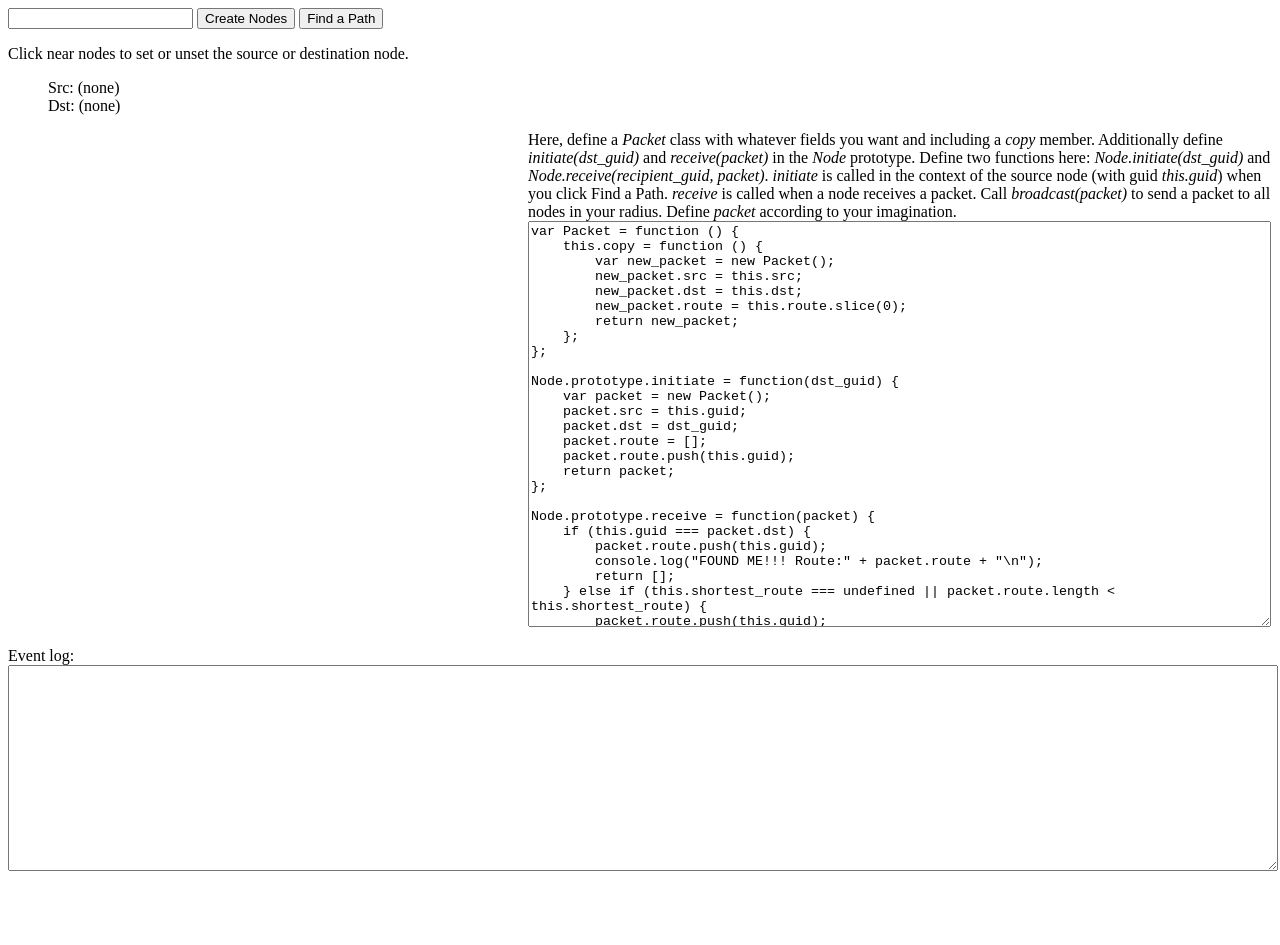
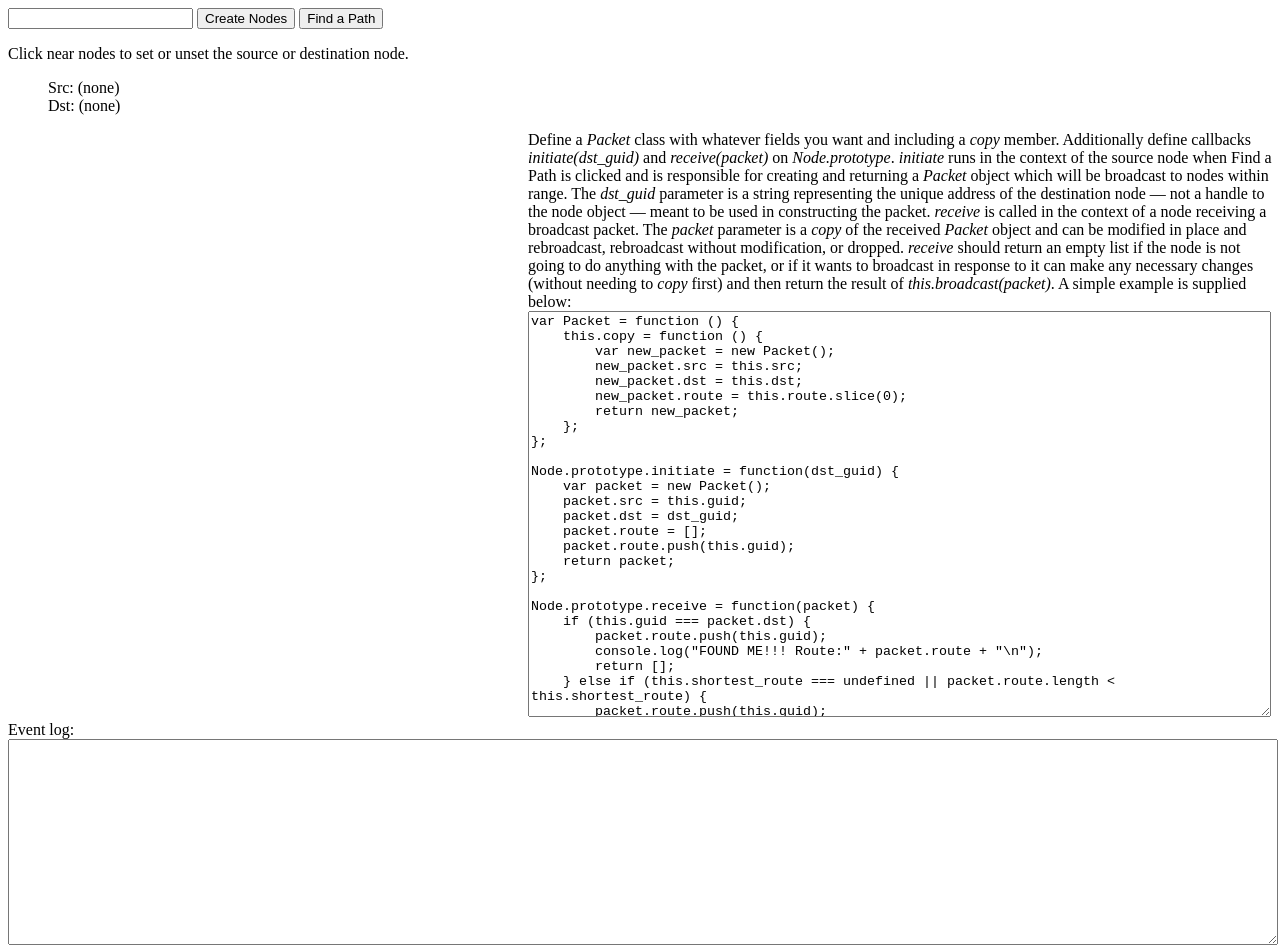
Before and after one commit to piratejon/mesh-model-toys, a plain HTML site: page index.html in a window 1280 px wide. Before the commit the page ends 871 px from the top, so only its background shows below. Drawn offline with Linux system fonts and the light colour scheme.

Commit message:
update instructions

```diff
--- a/index.html
+++ b/index.html
@@ -16,8 +16,7 @@
       <div id="canvas_container">
       </div>
       <div id="router">
-        Here, define a <em>Packet</em> class with whatever fields you want and including a <em>copy</em> member. Additionally define <em>initiate(dst_guid)</em> and <em>receive(packet)</em> in the <em>Node</em> prototype.
-        Define two functions here: <em>Node.initiate(dst_guid)</em> and <em>Node.receive(recipient_guid, packet)</em>. <em>initiate</em> is called in the context of the source node (with guid <em>this.guid</em>) when you click Find a Path. <em>receive</em> is called when a node receives a packet. Call <em>broadcast(packet)</em> to send a packet to all nodes in your radius. Define <em>packet</em> according to your imagination.
+        Define a <em>Packet</em> class with whatever fields you want and including a <em>copy</em> member. Additionally define callbacks <em>initiate(dst_guid)</em> and <em>receive(packet)</em> on <em>Node.prototype</em>. <em>initiate</em> runs in the context of the source node when Find a Path is clicked and is responsible for creating and returning a <em>Packet</em> object which will be broadcast to nodes within range. The <em>dst_guid</em> parameter is a string representing the unique address of the destination node &mdash; not a handle to the node object &mdash; meant to be used in constructing the packet. <em>receive</em> is called in the context of a node receiving a broadcast packet. The <em>packet</em> parameter is a <em>copy</em> of the received <em>Packet</em> object and can be modified in place and rebroadcast, rebroadcast without modification, or dropped. <em>receive</em> should return an empty list if the node is not going to do anything with the packet, or if it wants to broadcast in response to it can make any necessary changes (without needing to <em>copy</em> first) and then return the result of <em>this.broadcast(packet)</em>. A simple example is supplied below:
         <textarea id="evalme">var Packet = function () {
     this.copy = function () {
         var new_packet = new Packet();
@@ -45,7 +44,7 @@ Node.prototype.receive = function(packet) {
     } else if (this.shortest_route === undefined || packet.route.length &lt; this.shortest_route) {
         packet.route.push(this.guid);
         this.shortest_route = packet.route.length;
-        return this.qt.broadcast(packet);
+        return this.broadcast(packet);
     } else {
         return [];
     }
```
